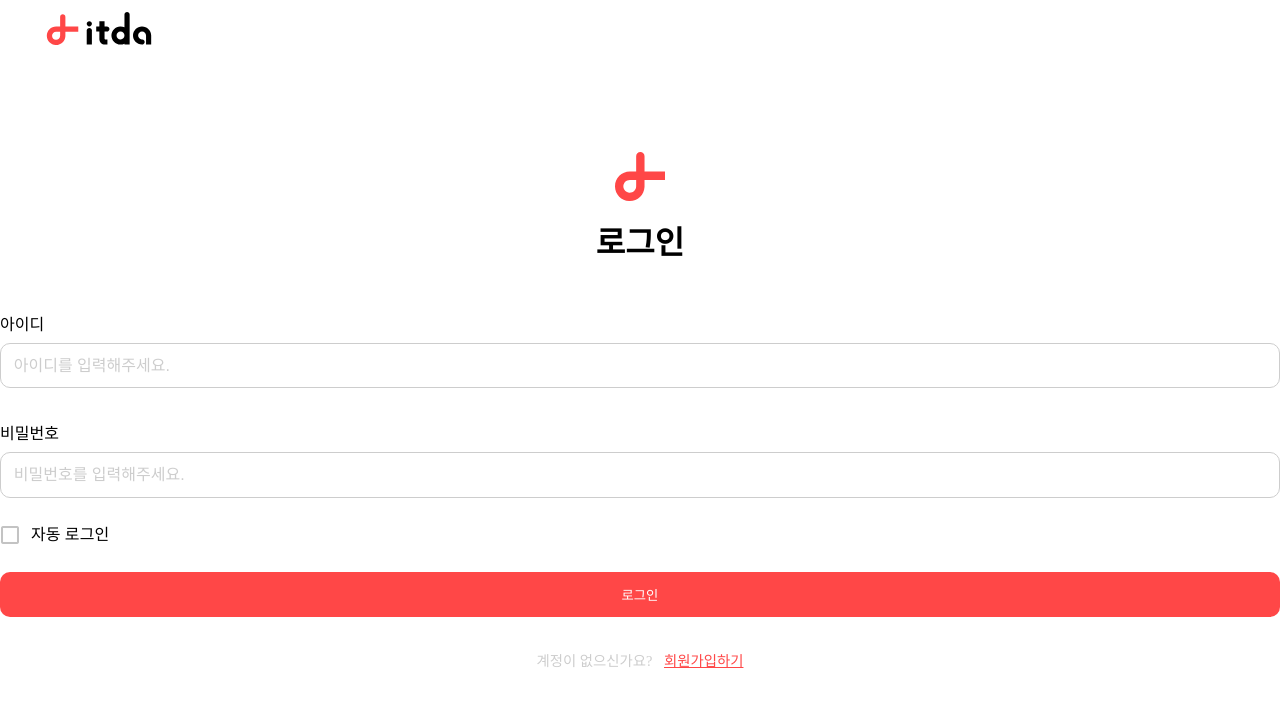
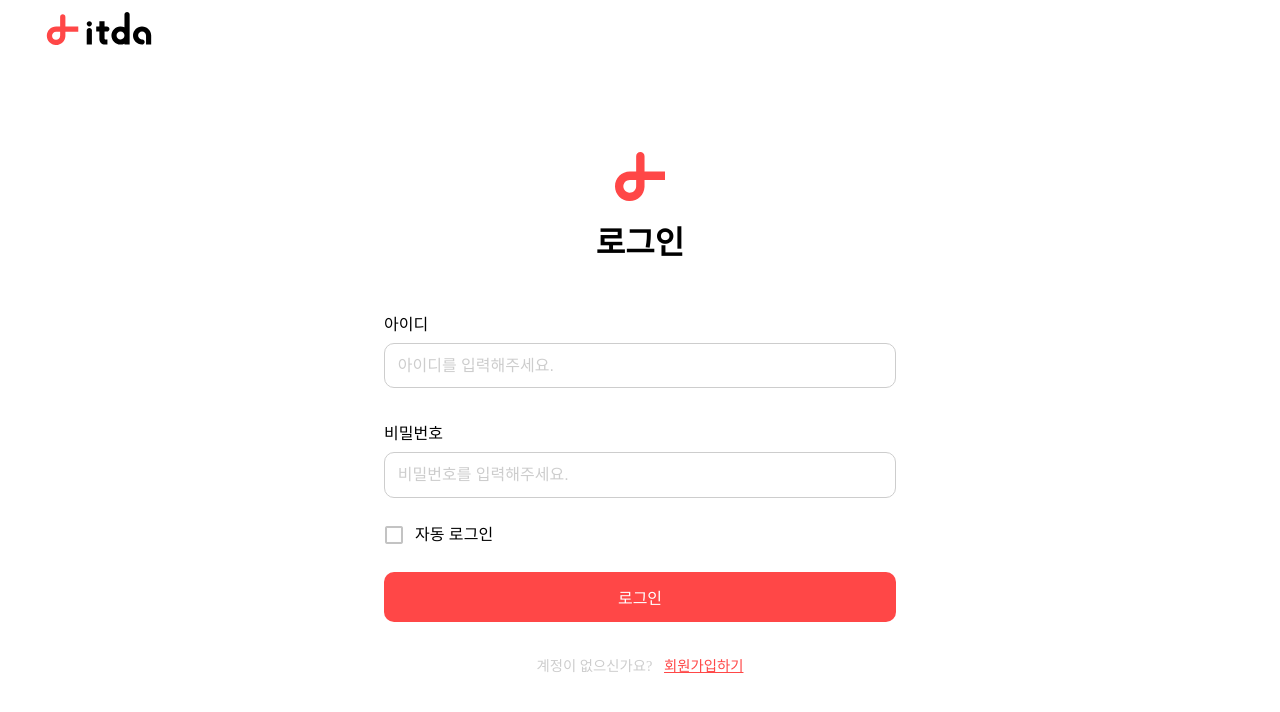
Before and after one commit to soyoung2118/itda-ieoso_frontend, a React (Vite) app: page /login in a window 1280 px wide. Shown: the top 712 px of the page. Built offline with nearby package versions, Linux system fonts and the light colour scheme.

Commit message:
design: 로그인 폰트 사이즈 증가

```diff
--- a/src/component/page/LogIn.jsx
+++ b/src/component/page/LogIn.jsx
@@ -24,6 +24,7 @@ export default function LogIn() {
             <Container>
                 <LogoImage src={logoImage} alt="logo" />
                 <LogoText>로그인</LogoText>
+                <div style={{ width: '40%', margin: '0 auto' }}>
                 <Form>
                     <Label>아이디</Label>
                     <LoginInput type="text" placeholder="아이디를 입력해주세요." />
@@ -44,11 +45,12 @@ export default function LogIn() {
                             label="자동 로그인"
                         />
                     </CheckboxContainer>
-                    <LoginButton>로그인</LoginButton>
+                    <LoginButton style={{ fontSize: '1rem' }}>로그인</LoginButton>
                     <SignUpLink>
                         계정이 없으신가요? <a href="/signup">회원가입하기</a>
                     </SignUpLink>
                 </Form>
+                </div>
             </Container>
         </>
     );
```
